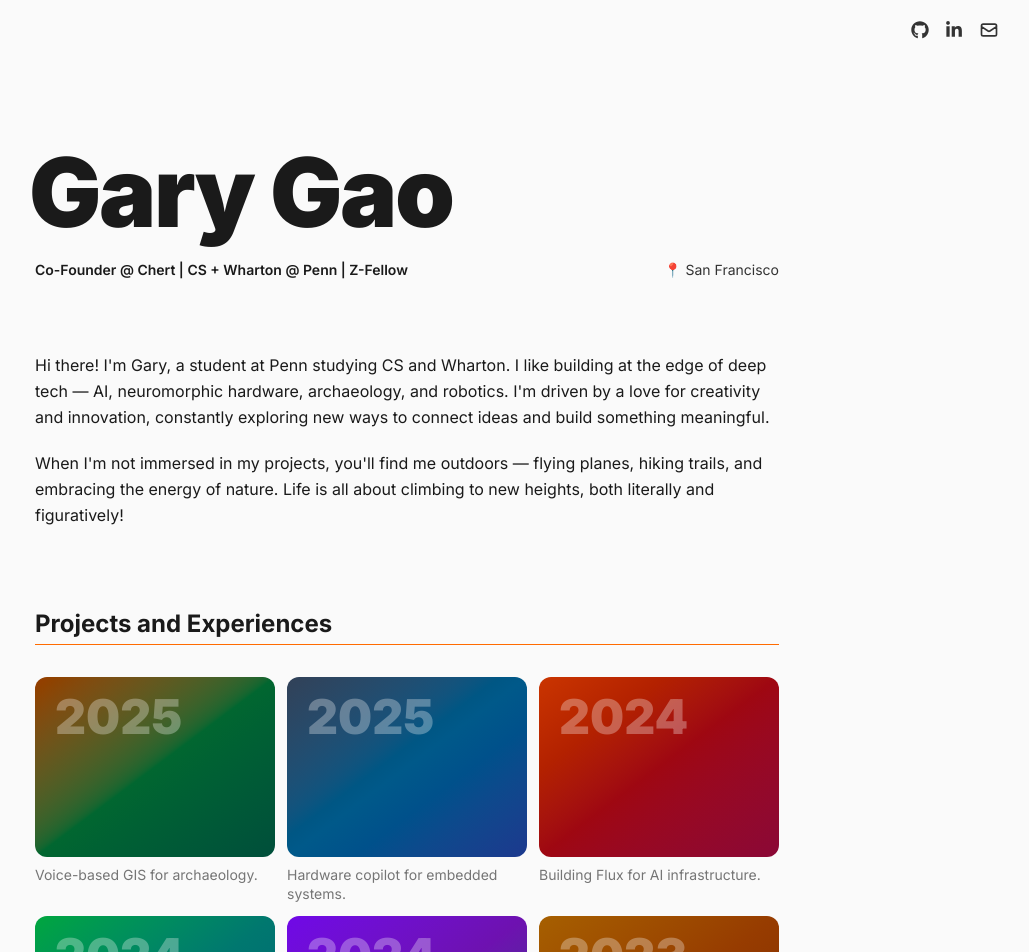
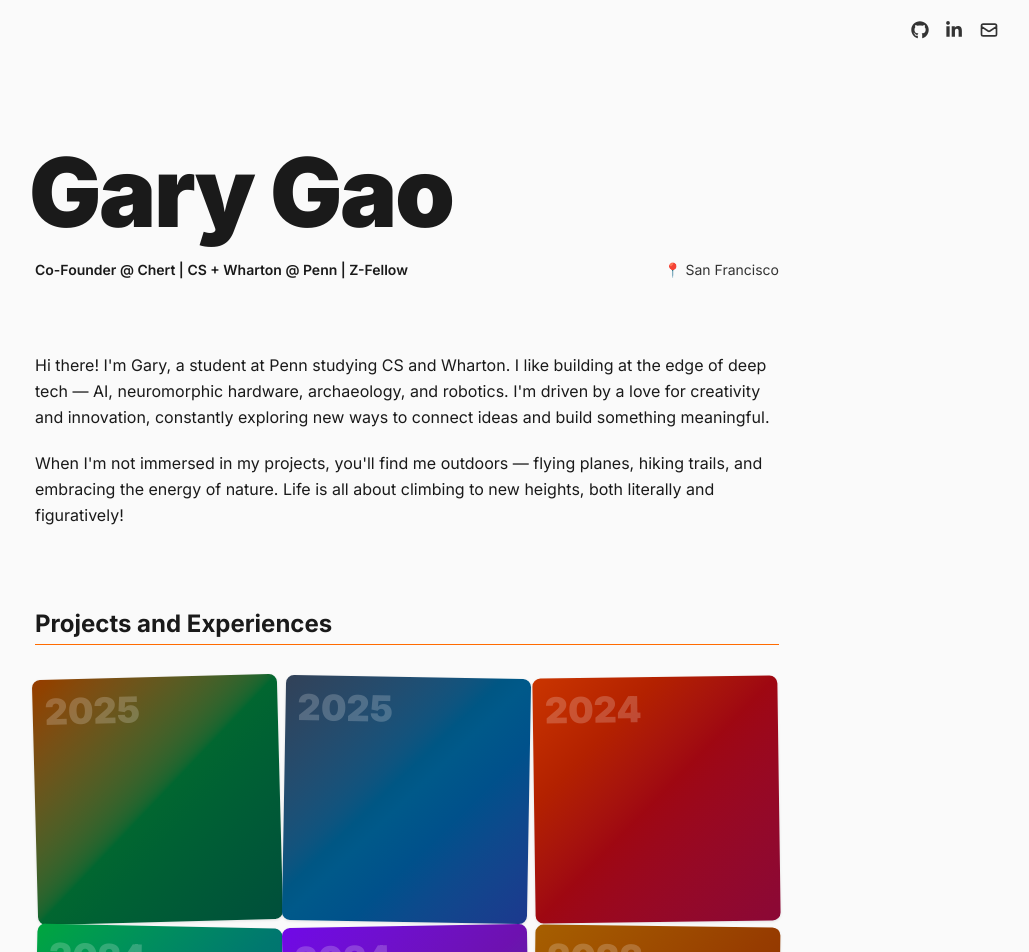
Before and after one commit to garygao333/gary-website, a Next.js app: page / in a window 1280 px wide. Shown: the top 952 px of the page, without its empty margins (233-1262 px from the left). Built offline with nearby package versions, Linux system fonts and the light colour scheme.

Commit message:
closed spacing

```diff
--- a/app/components/ProjectGallery.tsx
+++ b/app/components/ProjectGallery.tsx
@@ -10,52 +10,62 @@
   year: string;
 };
 
+const rotations = ["-1.5deg", "1deg", "-0.8deg", "1.2deg", "-1deg", "0.7deg"];
+
 export const ProjectGallery = ({ projects }: { projects: Project[] }) => {
   const [expanded, setExpanded] = useState<number | null>(null);
 
   return (
-    <div className="grid grid-cols-1 sm:grid-cols-3 gap-3">
+    <div className="grid grid-cols-3 gap-1">
       {projects.map((project, i) => {
         const isExpanded = expanded === i;
+        const rotation = rotations[i % rotations.length];
+
         return (
           <div
             key={project.title}
-            className="cursor-pointer"
+            className="relative cursor-pointer"
+            style={{ zIndex: isExpanded ? 10 : 1 }}
             onClick={() => setExpanded(isExpanded ? null : i)}
           >
             <div
-              className={`relative aspect-[4/3] rounded-xl overflow-hidden bg-gradient-to-br ${project.gradient} transition-transform duration-300 ${
-                isExpanded ? "scale-[1.02]" : "hover:scale-[1.01]"
-              }`}
+              className={`relative aspect-square rounded-lg overflow-hidden bg-gradient-to-br ${project.gradient} transition-all duration-300 ease-out`}
+              style={{
+                transform: isExpanded
+                  ? "rotate(0deg) scale(1.08)"
+                  : `rotate(${rotation}) scale(1)`,
+                boxShadow: isExpanded
+                  ? "0 12px 32px rgba(0,0,0,0.25)"
+                  : "0 1px 3px rgba(0,0,0,0.1)",
+              }}
             >
-              <span className="absolute top-4 left-5 text-5xl font-black text-white/30">
+              <span className="absolute top-3 left-3 text-4xl font-black text-white/20">
                 {project.year}
               </span>
-              {/* Hover overlay hint */}
+
+              {/* Overlay — always visible when expanded, hover on default */}
               <div
-                className={`absolute inset-0 bg-black/40 flex items-end p-4 transition-opacity duration-300 ${
-                  isExpanded ? "opacity-100" : "opacity-0 hover:opacity-100"
+                className={`absolute inset-0 flex flex-col justify-end p-3 transition-opacity duration-300 ${
+                  isExpanded
+                    ? "opacity-100"
+                    : "opacity-0 hover:opacity-100"
                 }`}
+                style={{
+                  background: "linear-gradient(to top, rgba(0,0,0,0.7) 0%, transparent 60%)",
+                }}
               >
-                <span className="text-white text-sm font-semibold">
+                <span className="text-white text-xs font-bold leading-tight">
                   {project.title}
                 </span>
+                <span className="text-white/70 text-[11px] leading-tight mt-0.5">
+                  {project.description}
+                </span>
+                {isExpanded && (
+                  <span className="text-white/60 text-[11px] leading-snug mt-1.5">
+                    {project.details}
+                  </span>
+                )}
               </div>
-            </div>
-            <p className="text-sm mt-2 leading-snug" style={{ color: "var(--text-muted)" }}>
-              {project.description}
-            </p>
-            {/* Expandable details */}
-            <div
-              className="overflow-hidden transition-all duration-300"
-              style={{
-                maxHeight: isExpanded ? "120px" : "0px",
-                opacity: isExpanded ? 1 : 0,
-              }}
-            >
-              <p className="text-sm mt-2 leading-relaxed" style={{ color: "var(--text-secondary)" }}>
-                {project.details}
-              </p>
             </div>
           </div>
         );
```
